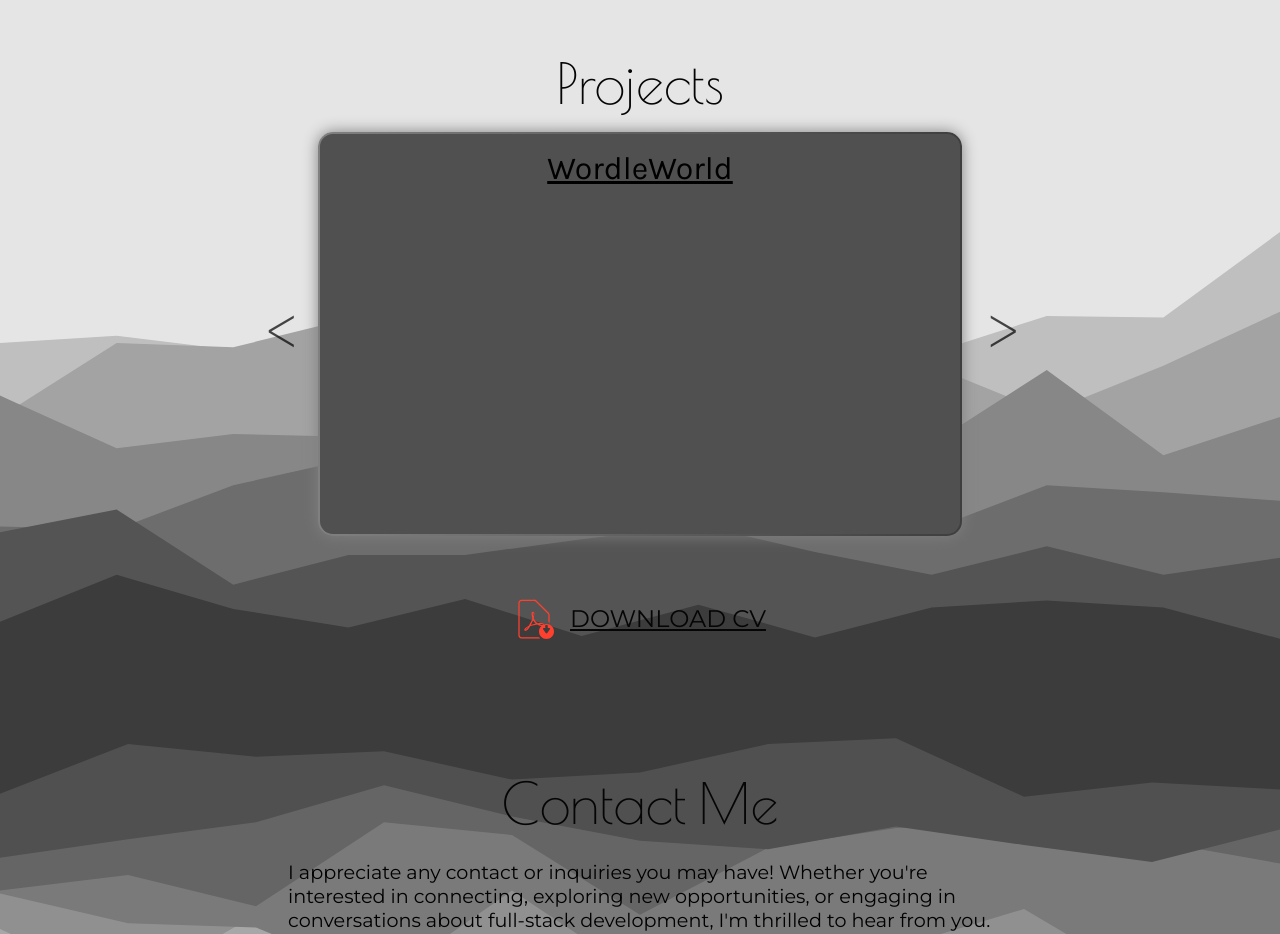
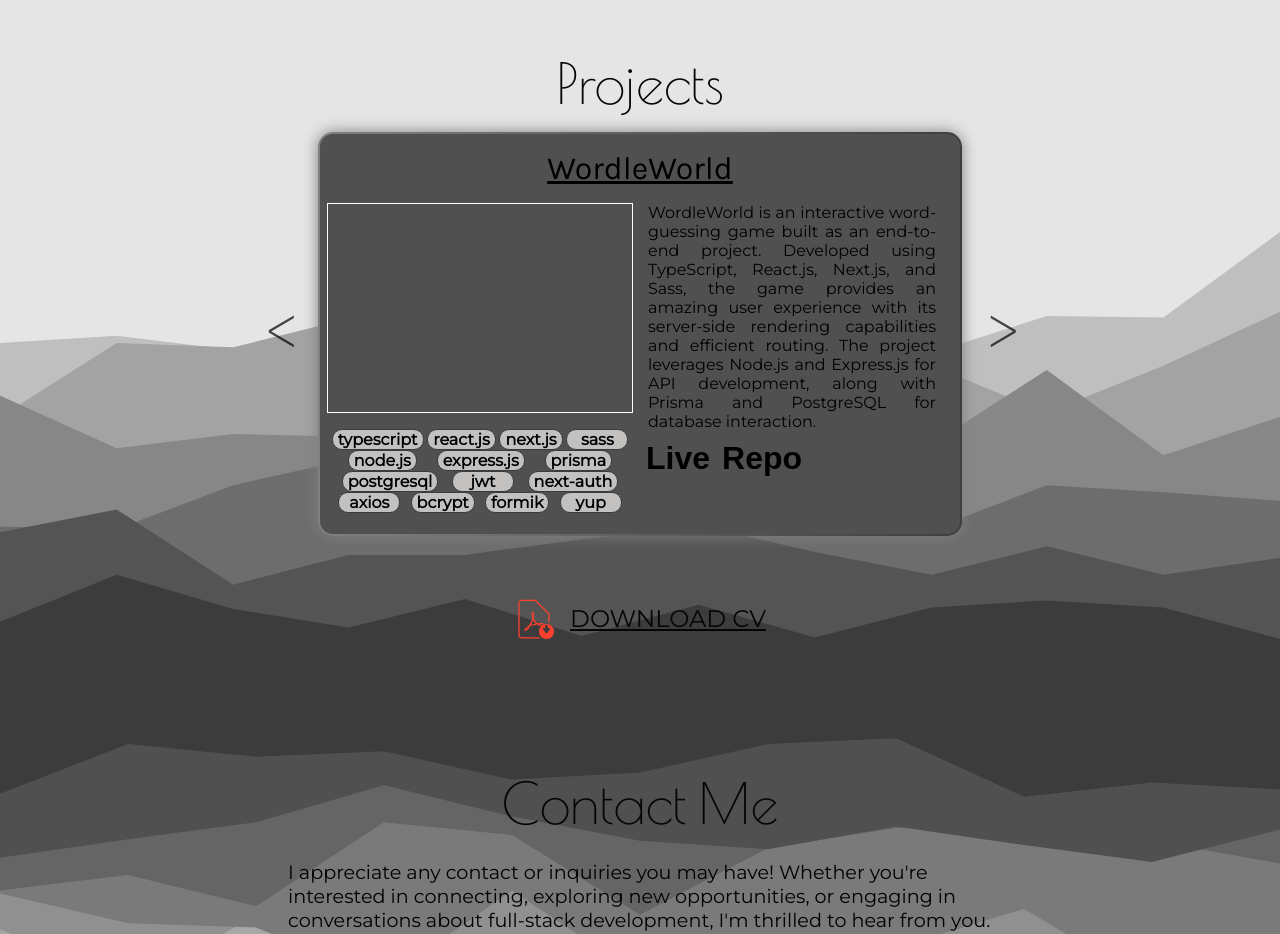
Before and after one commit to igor-ht/my-portfolio, a Next.js app in the folder client/: page / in a window 1280 px wide. Shown: the part 1380-2314 px from the top of the page. Built offline with nearby package versions, Linux system fonts and the light colour scheme.

Commit message:
Project component in proccess

```diff
--- a/client/src/app/components/Main/components/Projects/Project/Orquia.tsx
+++ b/client/src/app/components/Main/components/Projects/Project/Orquia.tsx
@@ -3,6 +3,10 @@ import Project, { ProjectPropsType } from './Project';
 export const OrquiaProps: ProjectPropsType = {
 	name: 'Orquia',
 	ref: null,
+	videoUrl: '',
+	techTags: ['vite', 'typescript', 'react.js', 'sass', 'bootstrap', 'react-bootstrap', 'formspree'],
+	text: 'Orquia is a stunning portfolio website showcasing a cosmetic brand from Brazil. This severless project utilizes TypeScript, React.js, Sass, Bootstrap and React-Bootstrap to create a visually appealing and user-friendly experience.',
+	linksUrl: { live: 'https://orquia.netlify.app/', repo: 'https://github.com/igor-ht/orquia' },
 };
 
 export default function Orquia({ props }: { props: ProjectPropsType }) {
--- a/client/src/app/components/Main/components/Projects/Project/Project.tsx
+++ b/client/src/app/components/Main/components/Projects/Project/Project.tsx
@@ -1,10 +1,18 @@
 import './style.scss';
 import { MutableRefObject } from 'react';
 import { karla } from '@/libs/fonts';
+import VideoPlayer from './components/VideoPlayer';
+import TechTag from './components/TechTag';
+import Description from './components/Description';
+import Links from './components/Links';
 
 export type ProjectPropsType = {
 	name: string;
 	ref?: MutableRefObject<HTMLDivElement | null> | null;
+	videoUrl: string;
+	techTags: string[];
+	text: string;
+	linksUrl: { live: string; repo: string };
 };
 
 export default function Project({ props }: { props: ProjectPropsType }) {
@@ -16,8 +24,14 @@ export default function Project({ props }: { props: ProjectPropsType }) {
 			<div className="project-display">
 				<h1 className={`${karla.className} project-title`}>{props.name}</h1>
 				<div className="content">
-					<section className="video-stack"></section>
-					<section className="description-links"></section>
+					<div className="video-stack">
+						<VideoPlayer url={props.videoUrl} />
+						<TechTag tags={props.techTags} />
+					</div>
+					<div className="description-links">
+						<Description text={props.text} />
+						<Links urls={props.linksUrl} />
+					</div>
 				</div>
 			</div>
 		</div>
--- a/client/src/app/components/Main/components/Projects/Project/WordleWorld.tsx
+++ b/client/src/app/components/Main/components/Projects/Project/WordleWorld.tsx
@@ -3,6 +3,25 @@ import Project, { ProjectPropsType } from './Project';
 export const WordleWorldProps: ProjectPropsType = {
 	name: 'WordleWorld',
 	ref: null,
+	videoUrl: '',
+	techTags: [
+		'typescript',
+		'react.js',
+		'next.js',
+		'sass',
+		'node.js',
+		'express.js',
+		'prisma',
+		'postgresql',
+		'jwt',
+		'next-auth',
+		'axios',
+		'bcrypt',
+		'formik',
+		'yup',
+	],
+	text: 'WordleWorld is an interactive word-guessing game built as an end-to-end project. Developed using TypeScript, React.js, Next.js, and Sass, the game provides an amazing user experience with its server-side rendering capabilities and efficient routing. The project leverages Node.js and Express.js for API development, along with Prisma and PostgreSQL for database interaction.',
+	linksUrl: { live: 'https://wordle-world.vercel.app/', repo: 'https://github.com/igor-ht/Wordle-World' },
 };
 
 export default function WordleWorld({ props }: { props: ProjectPropsType }) {
--- /dev/null
+++ b/client/src/app/components/Main/components/Projects/Project/components/Description.tsx
@@ -0,0 +1,9 @@
+import { montserrat } from "@/libs/fonts";
+
+export default function Description(props: { text: string }) {
+	return (
+		<div className="description">
+			<p className={montserrat.className}>{props.text}</p>
+		</div>
+	);
+}
--- /dev/null
+++ b/client/src/app/components/Main/components/Projects/Project/components/Links.tsx
@@ -0,0 +1,20 @@
+import Link from 'next/link';
+
+export default function Links(props: { urls: { live: string; repo: string } }) {
+	return (
+		<div className="links">
+			<Link
+				className="urls"
+				href={props.urls.live}
+				target="_blank">
+				<button type="button">Live</button>
+			</Link>
+			<Link
+				className="urls"
+				href={props.urls.repo}
+				target="_blank">
+				<button type="button">Repo</button>
+			</Link>
+		</div>
+	);
+}
--- /dev/null
+++ b/client/src/app/components/Main/components/Projects/Project/components/TechTag.tsx
@@ -0,0 +1,18 @@
+import { montserrat } from '@/libs/fonts';
+
+export default function TechTag(props: { tags: string[] }) {
+	const techTags = props.tags;
+	return (
+		<div className="tech-tags">
+			{techTags.map((tag) => {
+				return (
+					<div
+						className="tag"
+						key={Math.random() * Date.now() + ''}>
+						<p className={montserrat.className}>{tag}</p>
+					</div>
+				);
+			})}
+		</div>
+	);
+}
--- /dev/null
+++ b/client/src/app/components/Main/components/Projects/Project/components/VideoPlayer.tsx
@@ -0,0 +1,16 @@
+import dynamic from 'next/dynamic';
+
+const ReactPlayer = dynamic(() => import('react-player/lazy'), { ssr: false });
+
+export default function VideoPlayer(props: { url: string }) {
+	return (
+		<div className="videoplayer">
+			<ReactPlayer
+				url={props.url}
+				controls
+				muted
+				light
+			/>
+		</div>
+	);
+}
--- a/client/src/app/components/Main/components/Projects/Project/style.scss
+++ b/client/src/app/components/Main/components/Projects/Project/style.scss
@@ -27,11 +27,84 @@
   .project-display {
     height: 100%;
     width: 100%;
-    display: grid;
+
     .project-title {
       text-align: center;
       text-decoration: underline;
-      margin-top: 1rem;
+      margin: 1rem;
+    }
+    .content {
+      display: flex;
+      flex-direction: row;
+
+      .video-stack {
+        width: 50%;
+        height: 100%;
+        display: flex;
+        flex-direction: column;
+        align-items: center;
+        gap: 1rem;
+
+        .videoplayer {
+          border: 1px solid white;
+          height: 13rem;
+          width: 95%;
+        }
+        .tech-tags {
+          width: 95%;
+          display: flex;
+          flex-direction: row;
+          flex-wrap: wrap;
+          align-content: space-around;
+          justify-content: space-evenly;
+          .tag {
+            border: 1px solid rgb(59, 59, 59);
+            border-radius: 10px;
+            background-color: rgb(194, 193, 192);
+            min-width: 60px;
+            max-height: 20px;
+
+            p {
+              font-weight: 600;
+              margin: 0;
+              text-align: center;
+              margin-left: 5px;
+              margin-right: 5px;
+            }
+          }
+        }
+      }
+      .description-links {
+        width: 50%;
+        height: 100%;
+        display: flex;
+        flex-direction: column;
+
+        .description {
+          height: 75%;
+          width: 95%;
+          text-align: justify;
+          p {
+            margin: 0.5rem;
+            margin-top: 0;
+          }
+        }
+        .links {
+          width: 95%;
+
+          .urls {
+            margin: 0;
+            height: auto;
+            button {
+              font-size: 2rem;
+              font-weight: 600;
+              background-color: transparent;
+              border: 0;
+              cursor: pointer;
+            }
+          }
+        }
+      }
     }
   }
 }
@@ -40,5 +113,21 @@
   .project {
     width: 18rem;
     height: 25rem;
+    .project-display {
+      overflow: auto;
+      .content {
+        overflow: auto;
+        flex-direction: column;
+        gap: 1rem;
+        .video-stack {
+          width: 95%;
+          margin: auto;
+        }
+        .description-links {
+          width: 95%;
+          margin: auto;
+        }
+      }
+    }
   }
 }
--- a/client/src/app/components/Main/components/Projects/Projects.tsx
+++ b/client/src/app/components/Main/components/Projects/Projects.tsx
@@ -38,7 +38,7 @@ export default function Projects() {
 			<h1 className={`${poiret_one.className} title`}>Projects</h1>
 
 			<div className="projects-album">
-				<button
+				<button className='album-button'
 					type="button"
 					onClick={() => handleChangeProject('left')}>
 					<p className={poiret_one.className}>&lt;</p>
@@ -49,7 +49,7 @@ export default function Projects() {
 					<Orquia props={{ ...OrquiaProps }} />
 				</span>
 
-				<button
+				<button className='album-button'
 					type="button"
 					onClick={() => handleChangeProject('right')}>
 					<p className={poiret_one.className}>&gt;</p>
--- a/client/src/app/components/Main/components/Projects/style.scss
+++ b/client/src/app/components/Main/components/Projects/style.scss
@@ -31,7 +31,7 @@
       position: relative;
     }
 
-    button {
+    .album-button {
       font-size: 5rem;
       font-weight: 600;
       background-color: transparent;
@@ -52,6 +52,10 @@
   }
 
   .download-cv {
+    display: flex;
+    flex-direction: row;
+    justify-content: center;
+
     a {
       color: var(--color);
       text-decoration: underline;
@@ -60,6 +64,7 @@
       justify-content: center;
       align-items: center;
       gap: 1rem;
+
       p {
         text-align: center;
         color: var(--color);
@@ -82,7 +87,7 @@
       align-items: center;
       justify-content: center;
 
-      button {
+      .album-button {
         width: 2rem;
       }
     }
```
Also changed, not shown: client/package.json (+7 -6 lines), 1 other file (tests, documents, lock files or other folders).
